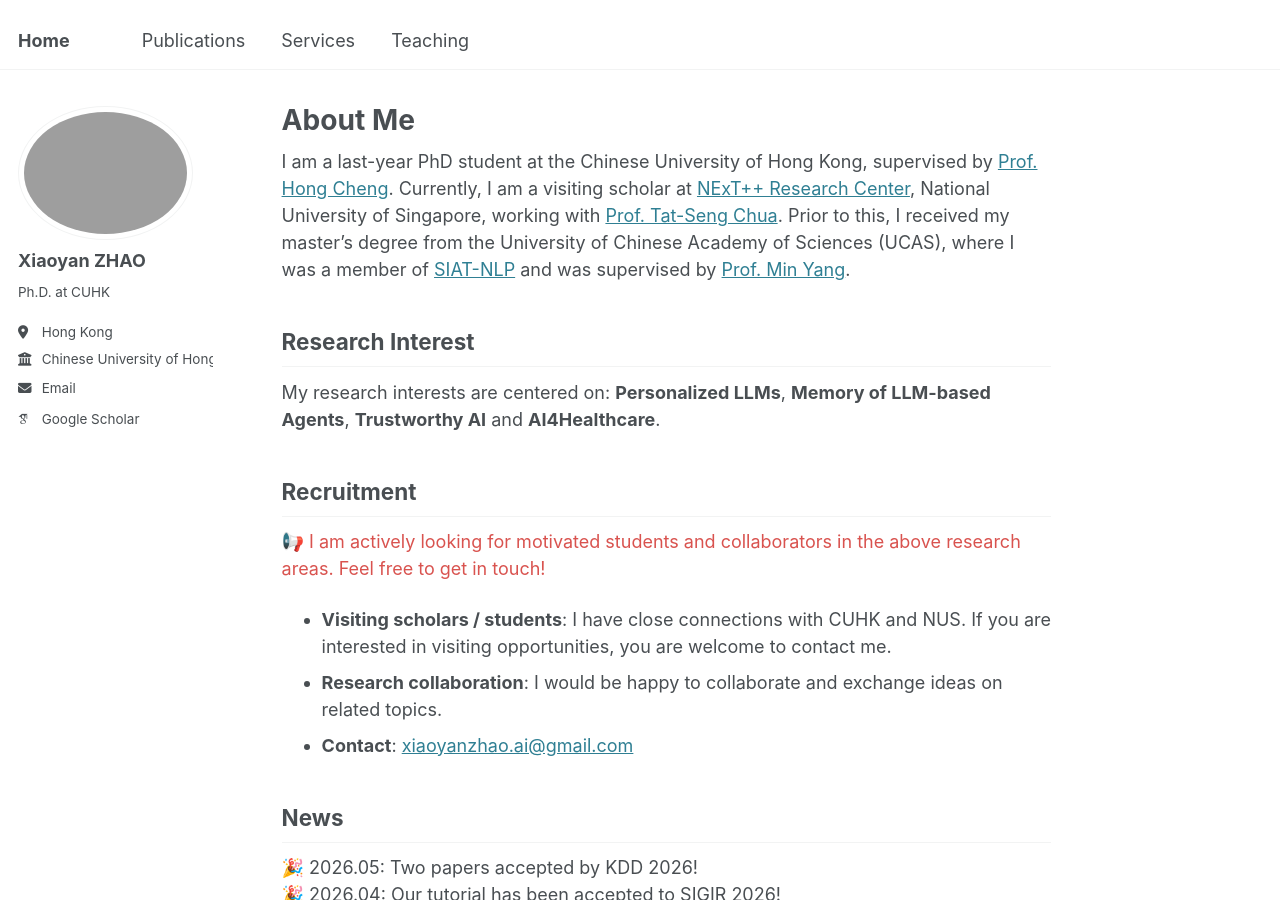
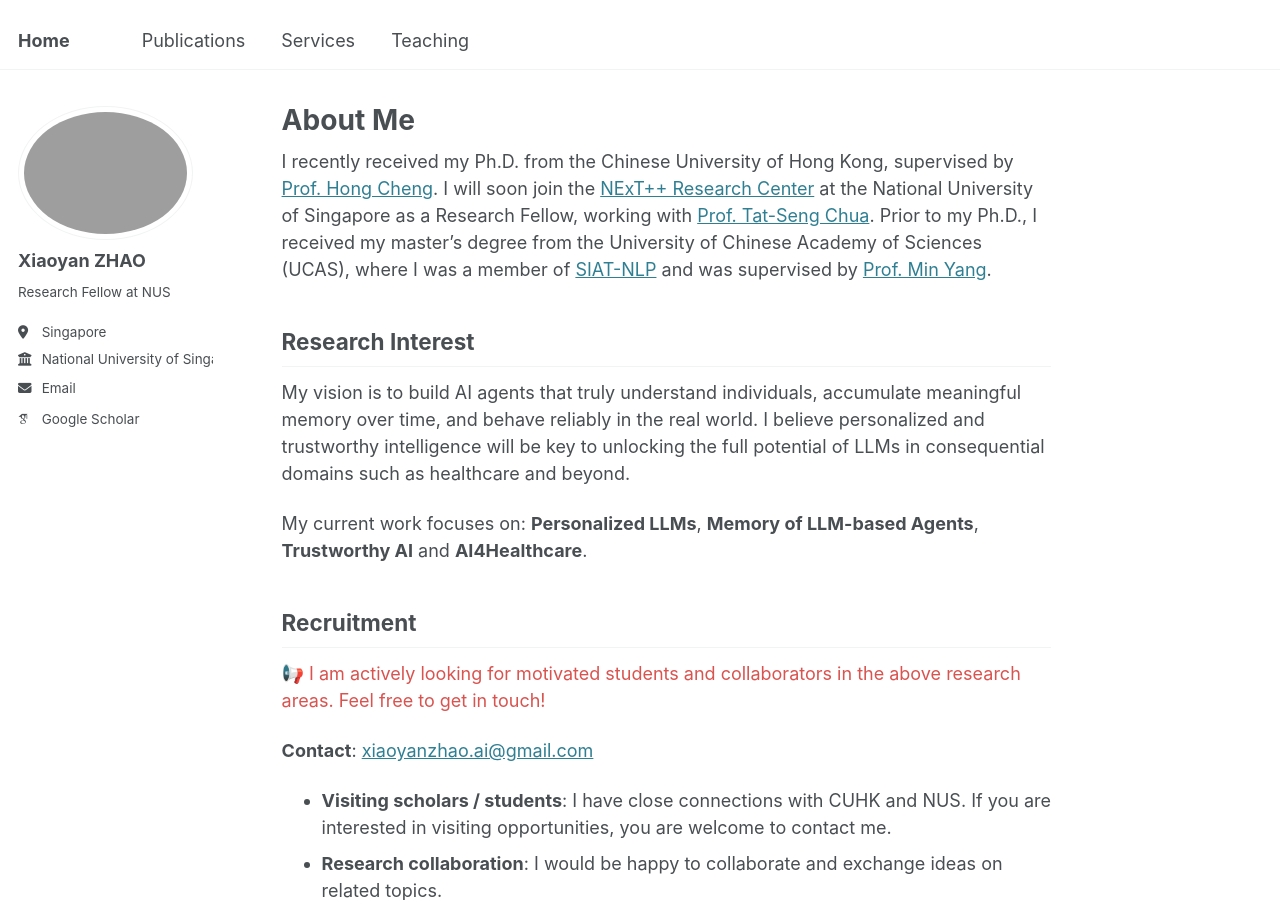
Before and after one commit to xyzhao01/xyzhao01.github.io, a Jekyll site: the page built from _pages/about.md, in a window 1280 px wide and 900 px high. Built offline with Jekyll 4.4.1, drawn with Linux system fonts in a browser that asks for light colours; some web fonts are replaced.

Commit message:
Update profile for PhD graduation and NUS Research Fellow role.
Refresh about page bio, research vision, and sidebar affiliation to Singapore.

Co-authored-by: Cursor <cursoragent@cursor.com>

```diff
--- a/_config.yml
+++ b/_config.yml
@@ -25,9 +25,9 @@ author:
   avatar           : "profile.jpeg"
   name             : "Xiaoyan ZHAO"
   pronouns         : # example: "she/her"
-  bio              : "Ph.D. at CUHK"
-  location         : "Hong Kong"
-  employer         : "Chinese University of Hong Kong"
+  bio              : "Research Fellow at NUS"
+  location         : "Singapore"
+  employer         : "National University of Singapore"
   uri              : # URL
   email            : "xiaoyanzhao.ai@gmail.com"
 
--- a/_pages/about.md
+++ b/_pages/about.md
@@ -7,18 +7,20 @@ redirect_from:
   - /about.html
 ---
 
-I am a last-year PhD student at the Chinese University of Hong Kong, supervised by [Prof. Hong Cheng](https://www.se.cuhk.edu.hk/people/academic-staff/prof-cheng-hong/). Currently, I am a visiting scholar at [NExT++ Research Center](https://www.nextcenter.org/), National University of Singapore, working with [Prof. Tat-Seng Chua](https://www.chuatatseng.com/). Prior to this, I received my master's degree from the University of Chinese Academy of Sciences (UCAS), where I was a member of [SIAT-NLP](https://github.com/siat-nlp) and was supervised by [Prof. Min Yang](https://minyang.me/).
+I recently received my Ph.D. from the Chinese University of Hong Kong, supervised by [Prof. Hong Cheng](https://www.se.cuhk.edu.hk/people/academic-staff/prof-cheng-hong/). I will soon join the [NExT++ Research Center](https://www.nextcenter.org/) at the National University of Singapore as a Research Fellow, working with [Prof. Tat-Seng Chua](https://www.chuatatseng.com/). Prior to my Ph.D., I received my master's degree from the University of Chinese Academy of Sciences (UCAS), where I was a member of [SIAT-NLP](https://github.com/siat-nlp) and was supervised by [Prof. Min Yang](https://minyang.me/).
 
 ## Research Interest
-My research interests are centered on: **Personalized LLMs**, **Memory of LLM-based Agents**, **Trustworthy AI** and **AI4Healthcare**.
+
+My vision is to build AI agents that truly understand individuals, accumulate meaningful memory over time, and behave reliably in the real world. I believe personalized and trustworthy intelligence will be key to unlocking the full potential of LLMs in consequential domains such as healthcare and beyond.
+
+My current work focuses on: **Personalized LLMs**, **Memory of LLM-based Agents**, **Trustworthy AI** and **AI4Healthcare**.
 
 ## Recruitment
 
-<p style="color: #d9534f;">📢 I am actively looking for motivated students and collaborators in the above research areas. Feel free to get in touch!</p>
+<p style="color: #d9534f;">📢 I am actively looking for motivated students and collaborators in the above research areas. Feel free to get in touch!</p>  **Contact**: [xiaoyanzhao.ai@gmail.com](mailto:xiaoyanzhao.ai@gmail.com)
 
 - **Visiting scholars / students**: I have close connections with CUHK and NUS. If you are interested in visiting opportunities, you are welcome to contact me.
 - **Research collaboration**: I would be happy to collaborate and exchange ideas on related topics.
-- **Contact**: [xiaoyanzhao.ai@gmail.com](mailto:xiaoyanzhao.ai@gmail.com)
 
 <!-- ## News
 <span class="news-badge">News!</span> 2026.01: 🎉 Three paper was accepted by ICLR 2026! Thanks to all collaborators!
```
